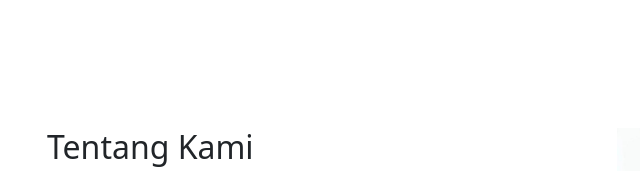
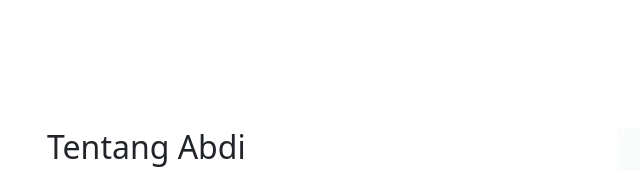
Before and after one commit to irwan279/nasiliwet, a plain HTML site: page index.html in a window 1280 px wide. Shown: the part 880-1051 px from the top of the page, 35-675 px from the left. Drawn offline with nearby package versions, Linux system fonts and the light colour scheme.

Commit message:
Update index.html

```diff
--- a/index.html
+++ b/index.html
@@ -54,7 +54,7 @@
       <div class="container">
         <div class="row">
           <div class="col-md-6">
-            <h2>Tentang Kami</h2>
+            <h2>Tentang Abdi</h2>
             <p class="text-justify">Aku masih ingat saat pertama kali menginjakkan kaki di Cafe Liwet. Aku sedang mencari tempat nongkrong yang nyaman dan menyenangkan bersama teman-teman. Saat itu, aku melihat plakat Cafe Liwet di jalan utama kota. Aku penasaran dan memutuskan untuk masuk. Saat aku masuk, aku disambut oleh suasana yang santai dan nyaman. Meja-meja kayu yang sederhana namun elegan, tempat yang dihiasi dengan tanaman dan tempat bermain anak, dan aroma kopi yang harum membuat aku merasa seperti di rumah sendiri. Aku memesan secangkir kopi dan menunggu teman-teman aku datang. Sambil menunggu, aku melihat-lihat menu yang ditawarkan oleh Cafe Liwet. Aku melihat ada banyak pilihan makanan yang lezat, mulai dari Nasi Liwet, Nasi Rames, Nasi Goreng, Mie Goreng, Bihun Goreng, hingga Bakmi Bakin.</p>
           </div>
           <div class="col-md-6">
```
